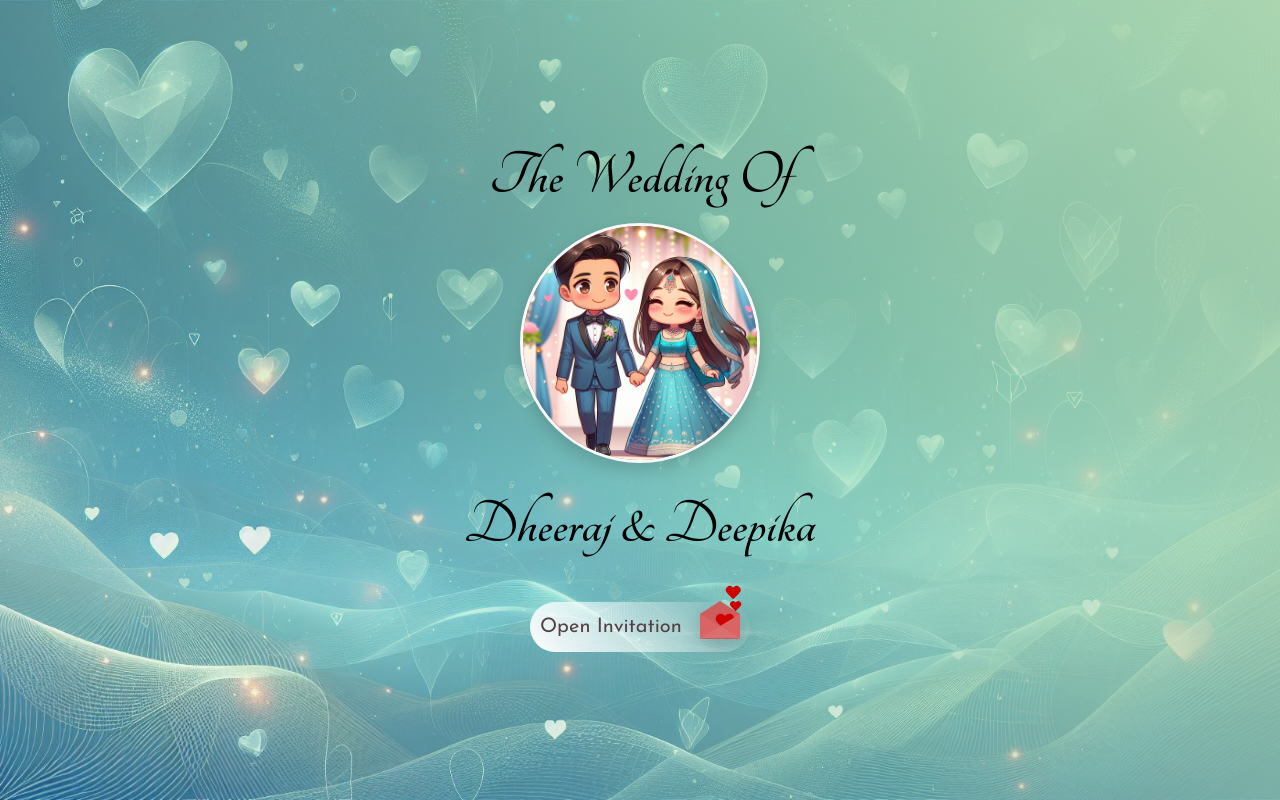
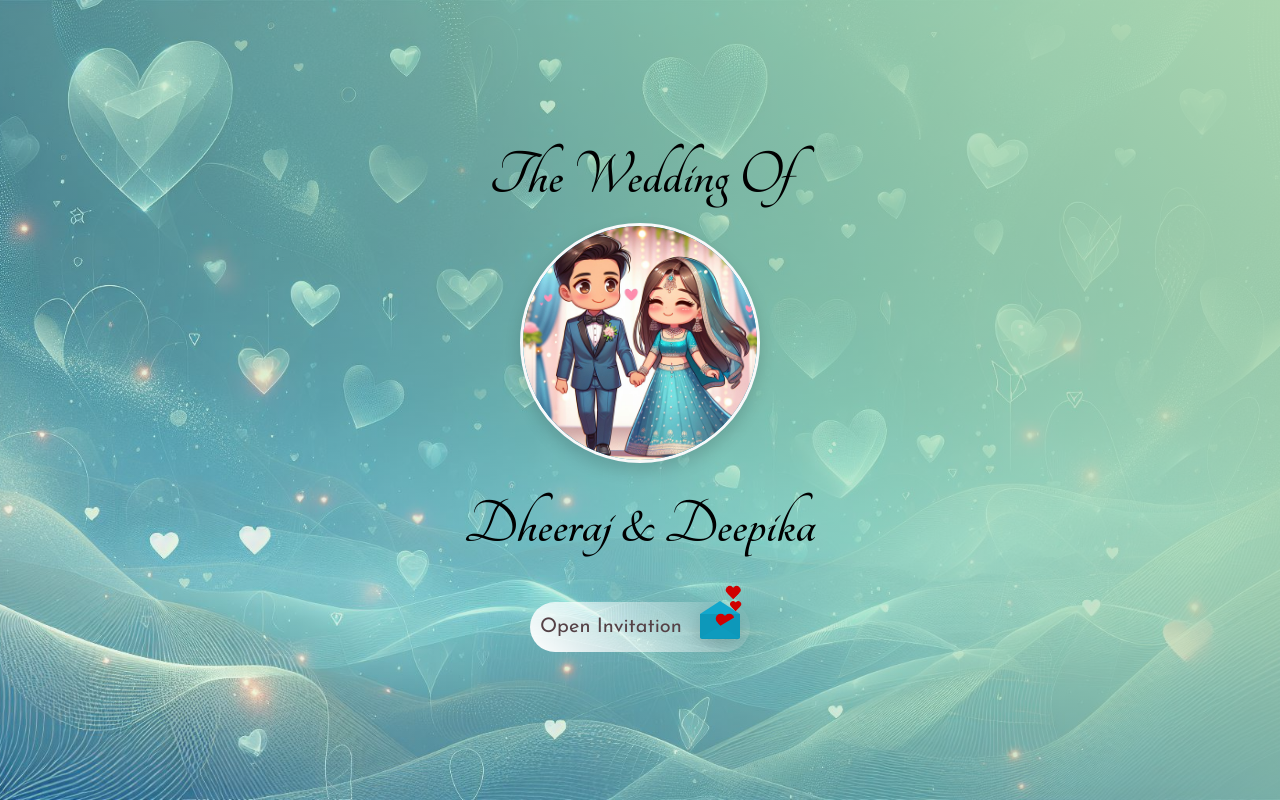
Before and after one commit to deepikarupakula/deepraj_invitation, a PHP site: page / in a window 1280 px wide. Run offline with PHP 8.4, Linux system fonts and the light colour scheme; some web fonts are replaced.

Commit message:
Update colors and images

```diff
--- a/css/app.css
+++ b/css/app.css
@@ -145,7 +145,7 @@ body {
 }
 
 .dark-section {
-  background-color: indianred;
+  background-color: #0d98ba;
   color: #fff;
   margin-top: -0.5rem;
   margin-bottom: -0.5rem;
--- a/css/button.css
+++ b/css/button.css
@@ -14,7 +14,7 @@ a.open-invitation {
 
 a.open-invitation:hover,
 a.open-invitation:focus {
-  outline: solid 1.5px indianred;
+  outline: solid 1.5px #0d98ba;
   transition: padding 0.5s;
   padding-inline-start: 15px;
 }
@@ -27,7 +27,7 @@ a.open-invitation:focus {
   border-bottom-right-radius: 2px;
   margin-left: auto;
   margin-right: auto;
-  background-color: indianred;
+  background-color:#0d98ba;
   box-shadow: 0 4px 20px rgba(0, 0, 0, 0.2);
 }
 .front {
@@ -40,7 +40,7 @@ a.open-invitation:focus {
   border-left: calc(40px / 2) solid transparent;
   border-right: calc(40px / 2) solid transparent;
   border-bottom: 11.5px solid transparent; /* a little smaller */
-  border-top: 13.5px solid indianred; /* a little larger */
+  border-top: 13.5px solid #12a7cc; /* a little larger */
   transform-origin: top;
   pointer-events: none;
   transform: rotateX(180deg);
@@ -48,9 +48,9 @@ a.open-invitation:focus {
   z-index: 1;
 }
 .pocket {
-  border-left: calc(40px / 2) solid rgb(218, 99, 99);
-  border-right: calc(40px / 2) solid rgb(218, 99, 99);
-  border-bottom: calc(25px / 2) solid rgb(218, 111, 111);
+  border-left: calc(40px / 2) solid #0d98ba;
+  border-right: calc(40px / 2) solid #0d98ba;
+  border-bottom: calc(25px / 2) solid #0d9bbe;
   border-top: calc(25px / 2) solid transparent;
   border-bottom-left-radius: 2px;
   border-bottom-right-radius: 2px;
--- a/index.html
+++ b/index.html
@@ -42,6 +42,16 @@
         max-width: 100%;
         height: auto;
       }
+      /* @media (orientation: portrait) {
+        .home-section {
+          background-image: url('./assets/new/portrait_background.jpeg');
+        }
+      }
+      @media (orientation: landscape) {
+        .home-section {
+          background-image: url('./assets/new/landscape_background.jpeg');
+        }
+      } */
     </style>
 
 
@@ -192,7 +202,7 @@
               <a class="nav-link" href="#mempelai">Groom & Bride</a>
             </li>
             <li class="nav-item">
-              <a class="nav-link" href="#tanggal">Event</a>
+              <a class="nav-link" href="#tanggal">Events</a>
             </li>
             <li class="nav-item">
               <a class="nav-link" href="#gallery">Gallery</a>
@@ -210,8 +220,16 @@
       <!-- Home -->
       <section
         id="home"
-        class="p-0 m-0"
-        style="background-size: cover; color: indianred;"
+        class="p-0 m-0 home-section"
+        style="background-size: cover; color: #0d98ba;"
+      >
+      <div
+        class="container-fluid p-0 m-0"
+        style="
+          background-size: cover;
+          background-position: center;
+          background-repeat: no-repeat;
+        "
       >
         <div class="text-center pt-4 pb-0 px-0 m-0">
             <h2
@@ -246,12 +264,13 @@
 
           <p class="m-0 p-0">Scroll Down</p>
         </div>
+      </div>
       </section>
 
       <!-- Wave Separator -->
       <!-- <svg xmlns="http://www.w3.org/2000/svg" viewBox="0 0 1440 320">
         <path
-          fill="indianred"
+          fill="#0d98ba"
           fill-opacity="1"
           d="M0,160L48,144C96,128,192,96,288,106.7C384,117,480,171,576,165.3C672,160,768,96,864,96C960,96,1056,160,1152,154.7C1248,149,1344,75,1392,37.3L1440,0L1440,320L1392,320C1344,320,1248,320,1152,320C1056,320,960,320,864,320C768,320,672,320,576,320C480,320,384,320,288,320C192,320,96,320,48,320L0,320Z"
         ></path>
@@ -404,7 +423,7 @@
       <!-- Wave Separator -->
       <!-- <svg xmlns="http://www.w3.org/2000/svg" viewBox="0 0 1440 320">
         <path
-          fill="indianred"
+          fill="#0d98ba"
           fill-opacity="1"
           d="M0,192L40,181.3C80,171,160,149,240,149.3C320,149,400,171,480,165.3C560,160,640,128,720,128C800,128,880,160,960,186.7C1040,213,1120,235,1200,218.7C1280,203,1360,149,1400,122.7L1440,96L1440,0L1400,0C1360,0,1280,0,1200,0C1120,0,1040,0,960,0C880,0,800,0,720,0C640,0,560,0,480,0C400,0,320,0,240,0C160,0,80,0,40,0L0,0Z"
         ></path>
@@ -456,7 +475,7 @@
       <!-- Wave Separator -->
       <!-- <svg xmlns="http://www.w3.org/2000/svg" viewBox="0 0 1440 320">
         <path
-          fill="indianred"
+          fill="#0d98ba"
           fill-opacity="1"
           d="M0,96L30,106.7C60,117,120,139,180,154.7C240,171,300,181,360,186.7C420,192,480,192,540,181.3C600,171,660,149,720,154.7C780,160,840,192,900,208C960,224,1020,224,1080,208C1140,192,1200,160,1260,138.7C1320,117,1380,107,1410,101.3L1440,96L1440,320L1410,320C1380,320,1320,320,1260,320C1200,320,1140,320,1080,320C1020,320,960,320,900,320C840,320,780,320,720,320C660,320,600,320,540,320C480,320,420,320,360,320C300,320,240,320,180,320C120,320,60,320,30,320L0,320Z"
         ></path>
@@ -571,7 +590,7 @@
           <div class="row">
             <div class="col-md-3 mb-4">
               <div class="border border-3 border-light shadow">
-              <img src="./assets/new/gallery1.png" alt="Gallery Image 1" class="img-fluid responsive-img" />
+              <img src="./assets/new/gallery1.png" alt="Gallery Image 1" class="img-fluid" />
               </div>
             </div>
             <div class="col-md-3 mb-4">
@@ -594,6 +613,11 @@
               <img src="./assets/new/gallery5.jpg" alt="Gallery Image 5" class="img-fluid" />
               </div>
             </div>
+            <div class="col-md-3 mb-4">
+              <div class="border border-3 border-light shadow">
+              <img src="./assets/new/gallery6.JPG" alt="Gallery Image 6" class="img-fluid" />
+              </div>
+            </div>
           </div>
         </div>
       </section>
@@ -601,7 +625,7 @@
       <!-- Wave Separator -->
       <!-- <svg xmlns="http://www.w3.org/2000/svg" viewBox="0 0 1440 320">
         <path
-          fill="indianred"
+          fill="#0d98ba"
           fill-opacity="1"
           d="M0,96L30,106.7C60,117,120,139,180,154.7C240,171,300,181,360,186.7C420,192,480,192,540,181.3C600,171,660,149,720,154.7C780,160,840,192,900,208C960,224,1020,224,1080,208C1140,192,1200,160,1260,138.7C1320,117,1380,107,1410,101.3L1440,96L1440,0L1410,0C1380,0,1320,0,1260,0C1200,0,1140,0,1080,0C1020,0,960,0,900,0C840,0,780,0,720,0C660,0,600,0,540,0C480,0,420,0,360,0C300,0,240,0,180,0C120,0,60,0,30,0L0,0Z"
         ></path>
@@ -669,7 +693,7 @@
 
           <div
             class="img-crop border border-3 border-light shadow mb-4 mx-auto"
-            style="background: indianred"
+            style="background:#0d98ba"
           >
             <img src="./assets/new/happy-wedding.gif" alt="background" />
           </div>
```
Also changed, not shown: 3 other files.
